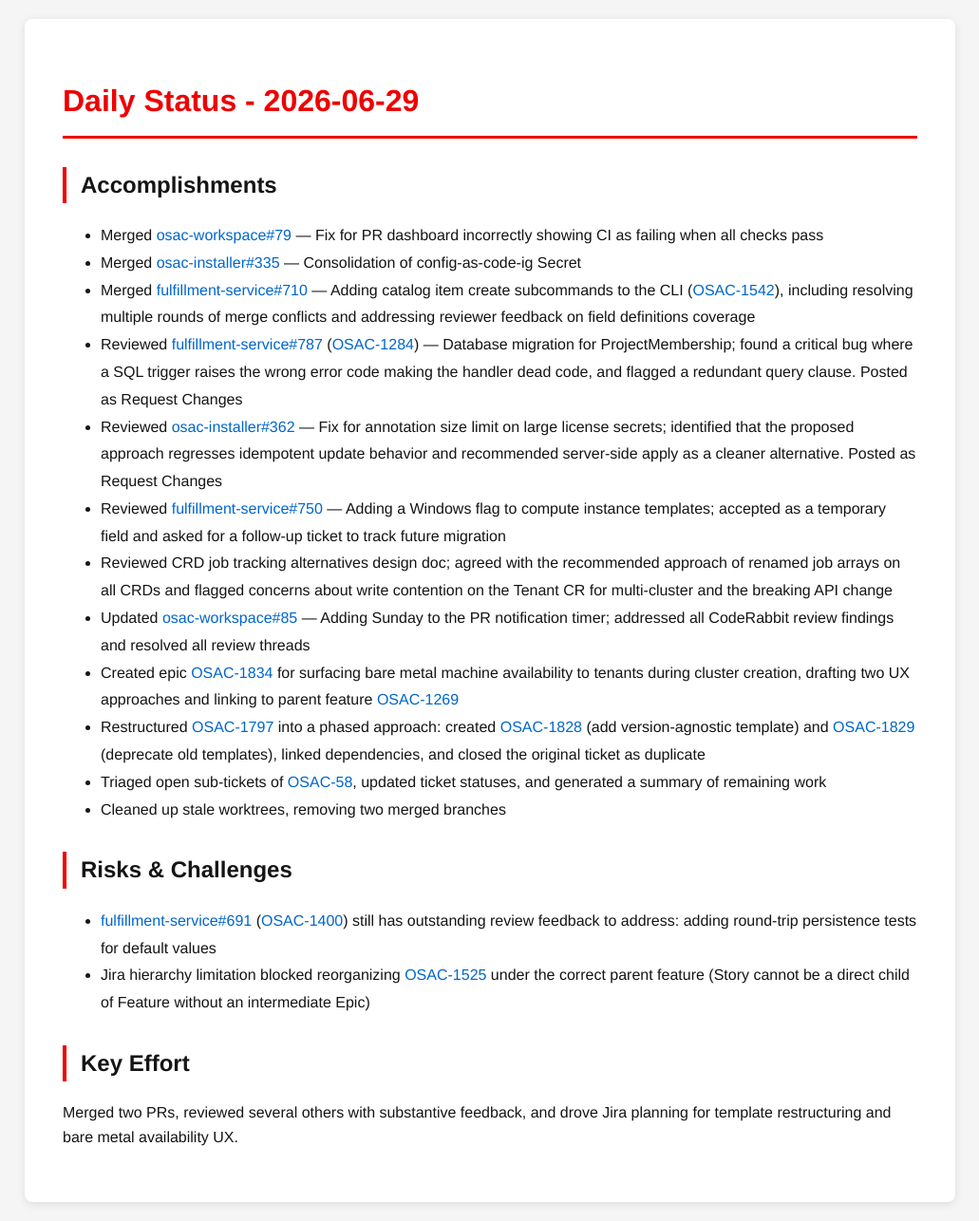
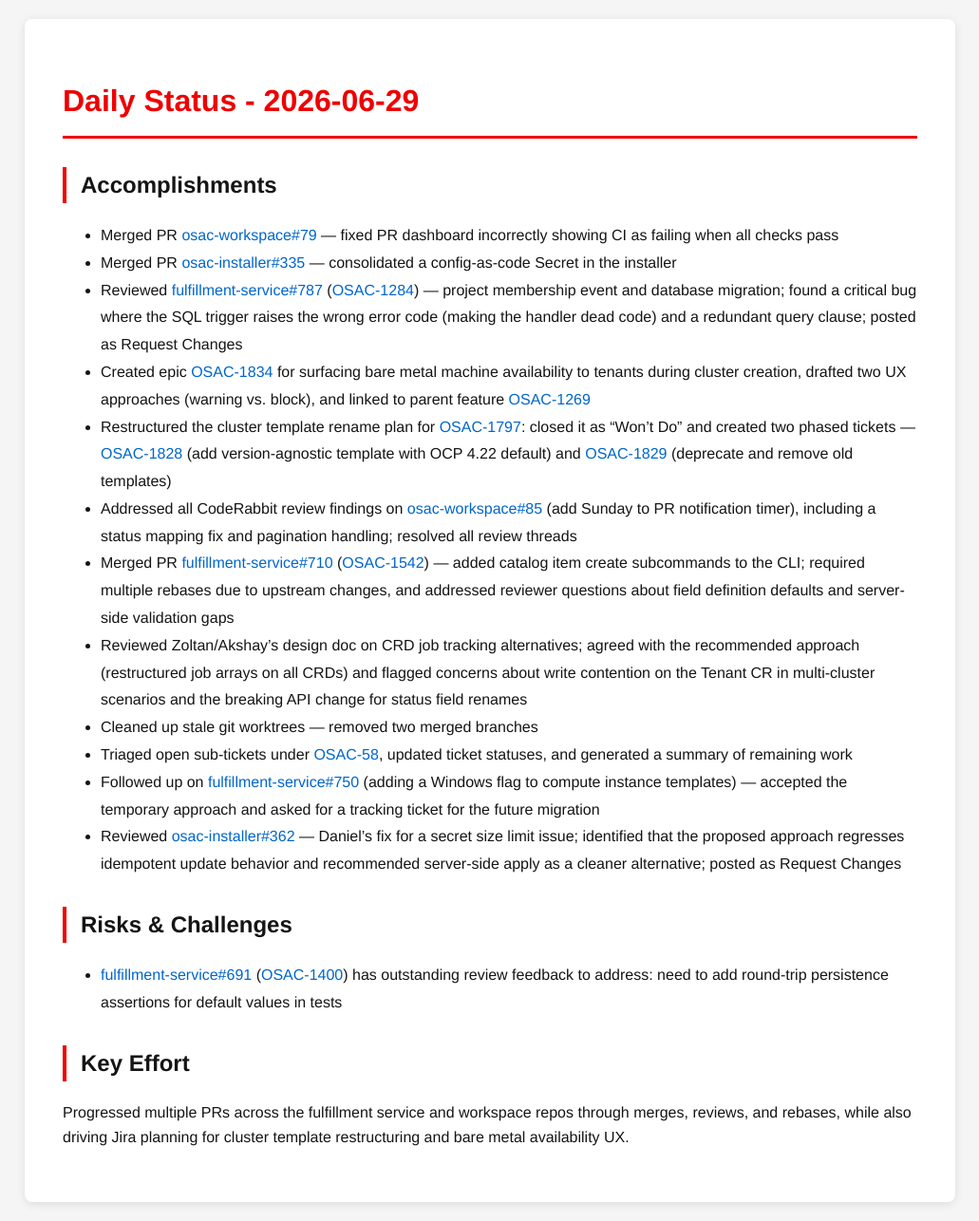
Before and after one commit to tzvatot/daily-status, a Jekyll site: the page built from 2026-06-29.md, in a window 1280 px wide. Shown: the whole page at 95% size, without its empty margins (124-1155 px from the left). Built offline with Jekyll 4.4.1, drawn with Linux system fonts in a browser that asks for light colours.

Commit message:
Daily status update - 2026-06-29

```diff
--- a/2026-06-29.md
+++ b/2026-06-29.md
@@ -7,22 +7,21 @@ date: 2026-06-29
 # Daily Status - 2026-06-29
 
 ## Accomplishments
-- Merged [osac-workspace#79](https://github.com/osac-project/osac-workspace/pull/79) — Fix for PR dashboard incorrectly showing CI as failing when all checks pass
-- Merged [osac-installer#335](https://github.com/osac-project/osac-installer/pull/335) — Consolidation of config-as-code-ig Secret
-- Merged [fulfillment-service#710](https://github.com/osac-project/fulfillment-service/pull/710) — Adding catalog item create subcommands to the CLI ([OSAC-1542](https://redhat.atlassian.net/browse/OSAC-1542)), including resolving multiple rounds of merge conflicts and addressing reviewer feedback on field definitions coverage
-- Reviewed [fulfillment-service#787](https://github.com/osac-project/fulfillment-service/pull/787) ([OSAC-1284](https://redhat.atlassian.net/browse/OSAC-1284)) — Database migration for ProjectMembership; found a critical bug where a SQL trigger raises the wrong error code making the handler dead code, and flagged a redundant query clause. Posted as Request Changes
-- Reviewed [osac-installer#362](https://github.com/osac-project/osac-installer/pull/362) — Fix for annotation size limit on large license secrets; identified that the proposed approach regresses idempotent update behavior and recommended server-side apply as a cleaner alternative. Posted as Request Changes
-- Reviewed [fulfillment-service#750](https://github.com/osac-project/fulfillment-service/pull/750) — Adding a Windows flag to compute instance templates; accepted as a temporary field and asked for a follow-up ticket to track future migration
-- Reviewed CRD job tracking alternatives design doc; agreed with the recommended approach of renamed job arrays on all CRDs and flagged concerns about write contention on the Tenant CR for multi-cluster and the breaking API change
-- Updated [osac-workspace#85](https://github.com/osac-project/osac-workspace/pull/85) — Adding Sunday to the PR notification timer; addressed all CodeRabbit review findings and resolved all review threads
-- Created epic [OSAC-1834](https://redhat.atlassian.net/browse/OSAC-1834) for surfacing bare metal machine availability to tenants during cluster creation, drafting two UX approaches and linking to parent feature [OSAC-1269](https://redhat.atlassian.net/browse/OSAC-1269)
-- Restructured [OSAC-1797](https://redhat.atlassian.net/browse/OSAC-1797) into a phased approach: created [OSAC-1828](https://redhat.atlassian.net/browse/OSAC-1828) (add version-agnostic template) and [OSAC-1829](https://redhat.atlassian.net/browse/OSAC-1829) (deprecate old templates), linked dependencies, and closed the original ticket as duplicate
-- Triaged open sub-tickets of [OSAC-58](https://redhat.atlassian.net/browse/OSAC-58), updated ticket statuses, and generated a summary of remaining work
-- Cleaned up stale worktrees, removing two merged branches
+- Merged PR [osac-workspace#79](https://github.com/osac-project/osac-workspace/pull/79) — fixed PR dashboard incorrectly showing CI as failing when all checks pass
+- Merged PR [osac-installer#335](https://github.com/osac-project/osac-installer/pull/335) — consolidated a config-as-code Secret in the installer
+- Reviewed [fulfillment-service#787](https://github.com/osac-project/fulfillment-service/pull/787) ([OSAC-1284](https://redhat.atlassian.net/browse/OSAC-1284)) — project membership event and database migration; found a critical bug where the SQL trigger raises the wrong error code (making the handler dead code) and a redundant query clause; posted as Request Changes
+- Created epic [OSAC-1834](https://redhat.atlassian.net/browse/OSAC-1834) for surfacing bare metal machine availability to tenants during cluster creation, drafted two UX approaches (warning vs. block), and linked to parent feature [OSAC-1269](https://redhat.atlassian.net/browse/OSAC-1269)
+- Restructured the cluster template rename plan for [OSAC-1797](https://redhat.atlassian.net/browse/OSAC-1797): closed it as "Won't Do" and created two phased tickets — [OSAC-1828](https://redhat.atlassian.net/browse/OSAC-1828) (add version-agnostic template with OCP 4.22 default) and [OSAC-1829](https://redhat.atlassian.net/browse/OSAC-1829) (deprecate and remove old templates)
+- Addressed all CodeRabbit review findings on [osac-workspace#85](https://github.com/osac-project/osac-workspace/pull/85) (add Sunday to PR notification timer), including a status mapping fix and pagination handling; resolved all review threads
+- Merged PR [fulfillment-service#710](https://github.com/osac-project/fulfillment-service/pull/710) ([OSAC-1542](https://redhat.atlassian.net/browse/OSAC-1542)) — added catalog item create subcommands to the CLI; required multiple rebases due to upstream changes, and addressed reviewer questions about field definition defaults and server-side validation gaps
+- Reviewed Zoltan/Akshay's design doc on CRD job tracking alternatives; agreed with the recommended approach (restructured job arrays on all CRDs) and flagged concerns about write contention on the Tenant CR in multi-cluster scenarios and the breaking API change for status field renames
+- Cleaned up stale git worktrees — removed two merged branches
+- Triaged open sub-tickets under [OSAC-58](https://redhat.atlassian.net/browse/OSAC-58), updated ticket statuses, and generated a summary of remaining work
+- Followed up on [fulfillment-service#750](https://github.com/osac-project/fulfillment-service/pull/750) (adding a Windows flag to compute instance templates) — accepted the temporary approach and asked for a tracking ticket for the future migration
+- Reviewed [osac-installer#362](https://github.com/osac-project/osac-installer/pull/362) — Daniel's fix for a secret size limit issue; identified that the proposed approach regresses idempotent update behavior and recommended server-side apply as a cleaner alternative; posted as Request Changes
 
 ## Risks & Challenges
-- [fulfillment-service#691](https://github.com/osac-project/fulfillment-service/pull/691) ([OSAC-1400](https://redhat.atlassian.net/browse/OSAC-1400)) still has outstanding review feedback to address: adding round-trip persistence tests for default values
-- Jira hierarchy limitation blocked reorganizing [OSAC-1525](https://redhat.atlassian.net/browse/OSAC-1525) under the correct parent feature (Story cannot be a direct child of Feature without an intermediate Epic)
+- [fulfillment-service#691](https://github.com/osac-project/fulfillment-service/pull/691) ([OSAC-1400](https://redhat.atlassian.net/browse/OSAC-1400)) has outstanding review feedback to address: need to add round-trip persistence assertions for default values in tests
 
 ## Key Effort
-Merged two PRs, reviewed several others with substantive feedback, and drove Jira planning for template restructuring and bare metal availability UX.
+Progressed multiple PRs across the fulfillment service and workspace repos through merges, reviews, and rebases, while also driving Jira planning for cluster template restructuring and bare metal availability UX.
```
